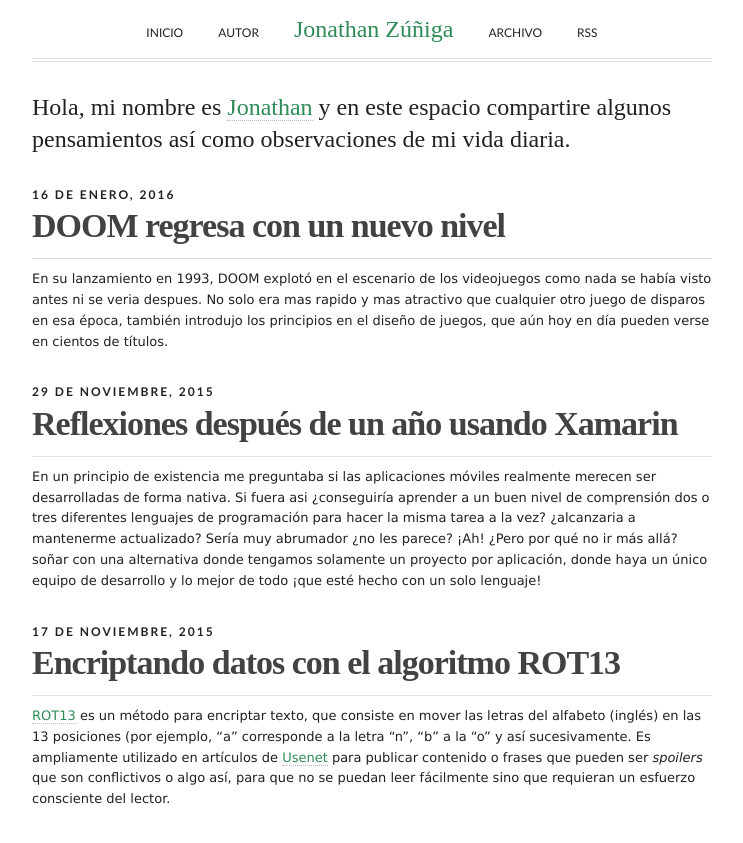
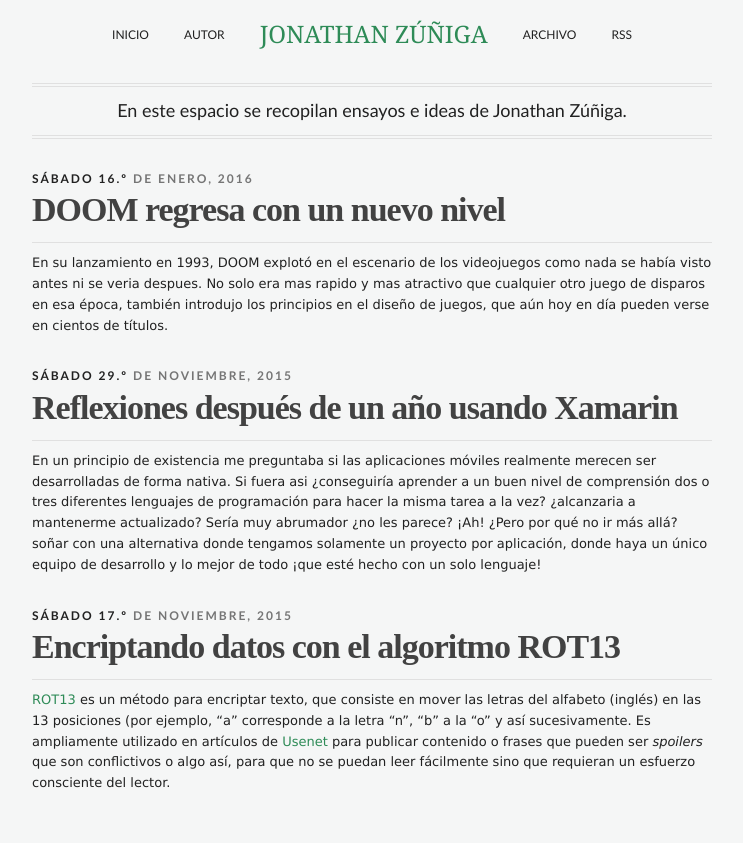
Before and after one commit to jonathanzuniga/jonathanzuniga.github.io, a Jekyll site: the page built from index.html, in a window 1280 px wide. Shown: the top 843 px of the page, without its empty margins (268-1011 px from the left). Built offline with Jekyll 4.4.1, drawn with Linux system fonts in a browser that asks for light colours; nearby versions of some CDN libraries.

Commit message:
Latest changes.

```diff
--- a/_includes/date.html
+++ b/_includes/date.html
@@ -1,33 +1,31 @@
-{% assign months =
-	"enero|febrero|marzo|abril|mayo|junio|julio|agosto|septiembre|octubre|noviembre|diciembre" |
-	split: "|"
+{%
+	assign months =
+	'enero|febrero|marzo|abril|mayo|junio|julio|agosto|septiembre|octubre|noviembre|diciembre' |
+	split: '|'
+%}
+{%
+	assign days =
+		'domingo|lunes|martes|miércoles|jueves|viernes|sábado' |
+		split: '|'
 %}
 {% if page.date %}
 	<time datetime="{{ page.date | date_to_xmlschema }}">
-		{% assign m = page.date | date: "%m" | minus: 1 %}
-		{% assign day = page.date | date: "%d" %}
+		{% assign d = page.date | date: '%B' | minus: 1 %}
+		{% assign day_name = days[d] %}
+		{% assign day = page.date | date: '%d' %}
+		{% assign m = page.date | date: '%m' | minus: 1 %}
 		{% assign month = months[m] %}
-		{% assign year = page.date | date: "%Y" %}
-		{{ day }} de {{ month }}, {{ year }}
+		{% assign year = page.date | date: '%Y' %}
+		<span class="day-name">{{ day_name }}</span> {{ day }}.º <em>de {{ month }}, {{ year }}</em>
 	</time>
 {% else %}
 	<time datetime="{{ post.date | date_to_xmlschema }}">
-		{% assign m = post.date | date: "%m" | minus: 1 %}
-		{% assign day = post.date | date: "%d" %}
+		{% assign d = post.date | date: '%B' | minus: 1 %}
+		{% assign day_name = days[d] %}
+		{% assign day = post.date | date: '%d' %}
+		{% assign m = post.date | date: '%-m' | minus: 1 %}
 		{% assign month = months[m] %}
-		{% assign year = post.date | date: "%Y" %}
-		{{ day }} de {{ month }}, {{ year }}
+		{% assign year = post.date | date: '%Y' %}
+		<span class="day-name">{{ day_name }}</span> {{ day }}.º <em>de {{ month }}, {{ year }}</em>
 	</time>
 {% endif %}
-
-{% comment %}
-{% if page.date %}
-	<time datetime="{{ page.date | date_to_xmlschema }}">
-		{{ page.date | date: "%D" }}
-	</time>
-{% else %}
-	<time datetime="{{ post.date | date_to_xmlschema }}">
-		{{ post.date | date: "%D" }}
-	</time>
-{% endif %}
-{% endcomment %}
--- a/_layouts/default.html
+++ b/_layouts/default.html
@@ -18,13 +18,13 @@
         {% if page.layout == 'default' %}
           <div class="introduction">
             <h1>
-              Hola, mi nombre es <a href="{{ site.baseurl }}/autor">Jonathan</a> y en este espacio compartire algunos pensamientos así como observaciones de mi vida diaria.
+              En este espacio se recopilan ensayos e ideas de Jonathan Zúñiga.
             </h1>
           </div>
         {% elsif page.layout == 'archive' %}
           <div class="introduction">
             <h1>
-              Listado de todas las publicaciones anteriores ordenadas por categoría.
+              Listado de las publicaciones anteriores ordenadas por categoría.
             </h1>
           </div>
         {% endif %}
--- a/_sass/_base.scss
+++ b/_sass/_base.scss
@@ -98,7 +98,6 @@ h1, h2, h3, h4, h5, h6 {
  * Links
  */
 a {
-	border-bottom: 1px dotted $color-grey-400;
 	color: $link-color;
 	text-decoration: none;
  	-webkit-transition: all 0.2s ease;
@@ -112,6 +111,7 @@ a {
 	}
 	&:hover {
 		color: $text-color;
+		text-decoration: underline;
 	}
 	&:active {
 	}
--- a/_sass/_layout.scss
+++ b/_sass/_layout.scss
@@ -61,12 +61,11 @@ hr {
 	 Header.
 	 ========================================================================== */
 #header {
-	margin-bottom: $spacing-unit;
+	margin-bottom: $spacing-unit / 2;
+	margin-top: $spacing-unit / 2;
 
 	.header-menu {
-		border-bottom: 4px double $color-grey-300;
-		padding-bottom: 10px;
-		padding-top: 10px;
+		margin-bottom: $spacing-unit / 2;
 		text-align: center;
 
 		ul {
@@ -80,6 +79,7 @@ hr {
 				list-style: none;
 				margin: 0 15px;
 				text-transform: uppercase;
+				vertical-align: middle;
 
 				a {
 					border-bottom: none;
@@ -87,13 +87,14 @@ hr {
 
 					&:hover {
 						color: $link-color;
+						text-decoration: none;
 					}
 				}
 
 				&.header-brand {
-					font-family: $heading-font-family;
+					font-family: $brand-font-family;
 					font-size: 1.5em;
-					text-transform: none;
+					font-weight: normal;
 
 					a {
 						color: $link-color;
@@ -111,13 +112,25 @@ hr {
 	 ========================================================================== */
 #main {
 	.introduction {
+		border-bottom: 4px double $color-grey-300;
+		border-top: 4px double $color-grey-300;
 		margin-bottom: $spacing-unit;
+		padding-bottom: 12px;
+		padding-top: 12px;
+		text-align: center;
 
 		h1 {
-			font-family: $heading-font-family;
-			font-size: 1.5em;
-			font-weight: 300;
+			font-family: $second-font-family;
+			font-size: 1.125em;
+			font-weight: normal;
 			line-height: 1.3;
+			margin-bottom: 0;
+
+			a {
+				border-bottom: 0;
+				color: $text-color;
+				font-weight: normal;
+			}
 		}
 	}
 
@@ -133,6 +146,11 @@ hr {
 				letter-spacing: 2px;
 				margin-bottom: 0;
 				text-transform: uppercase;
+
+				em {
+					color: $color-grey-600;
+					font-style: normal;
+				}
 			}
 
 			.post-title,
@@ -189,8 +207,7 @@ hr {
 			border-top: 1px solid $color-grey-300;
 			font-size: 0.688em;
 			margin-top: 30px;
-			padding-bottom: 10px;
-			padding-top: 20px;
+			padding-top: 15px;
 		}
 	}
 }
--- a/css/main.scss
+++ b/css/main.scss
@@ -6,8 +6,9 @@
 
 // Our variables.
 $base-font-family: Verdana, Helvetica, sans-serif;
+$brand-font-family: Georgia, 'Times New Roman', 'Times Roman', Times, serif;
 $heading-font-family: 'Times New Roman', 'Times Roman', Times, serif;
-$mono-font-family: 'Courier New', courier, monospace;
+$mono-font-family: monospace;
 $second-font-family: Gill Sans, Verdana, Helvetica, sans-serif;
 $base-font-size: 16px;
 $small-font-size: $base-font-size * 0.813;
@@ -18,7 +19,7 @@ $spacing-unit: 30px;
 
 // Colors.
 $text-color: #212121;
-$background-color: #fff;
+$background-color: #f5f6f6;
 
 $color-grey: #828282;
 $color-grey-dark: darken($color-grey, 25%);
```
